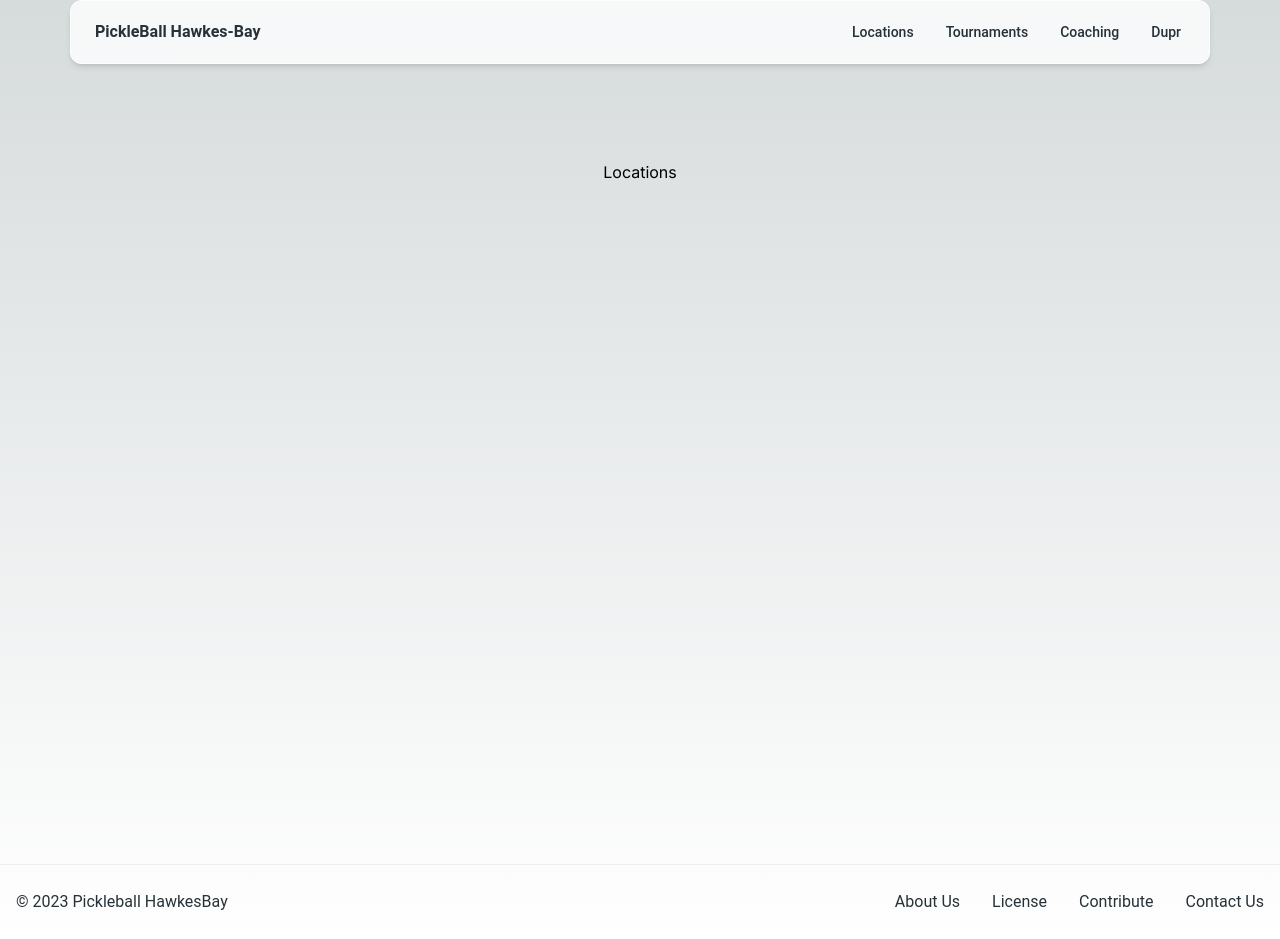
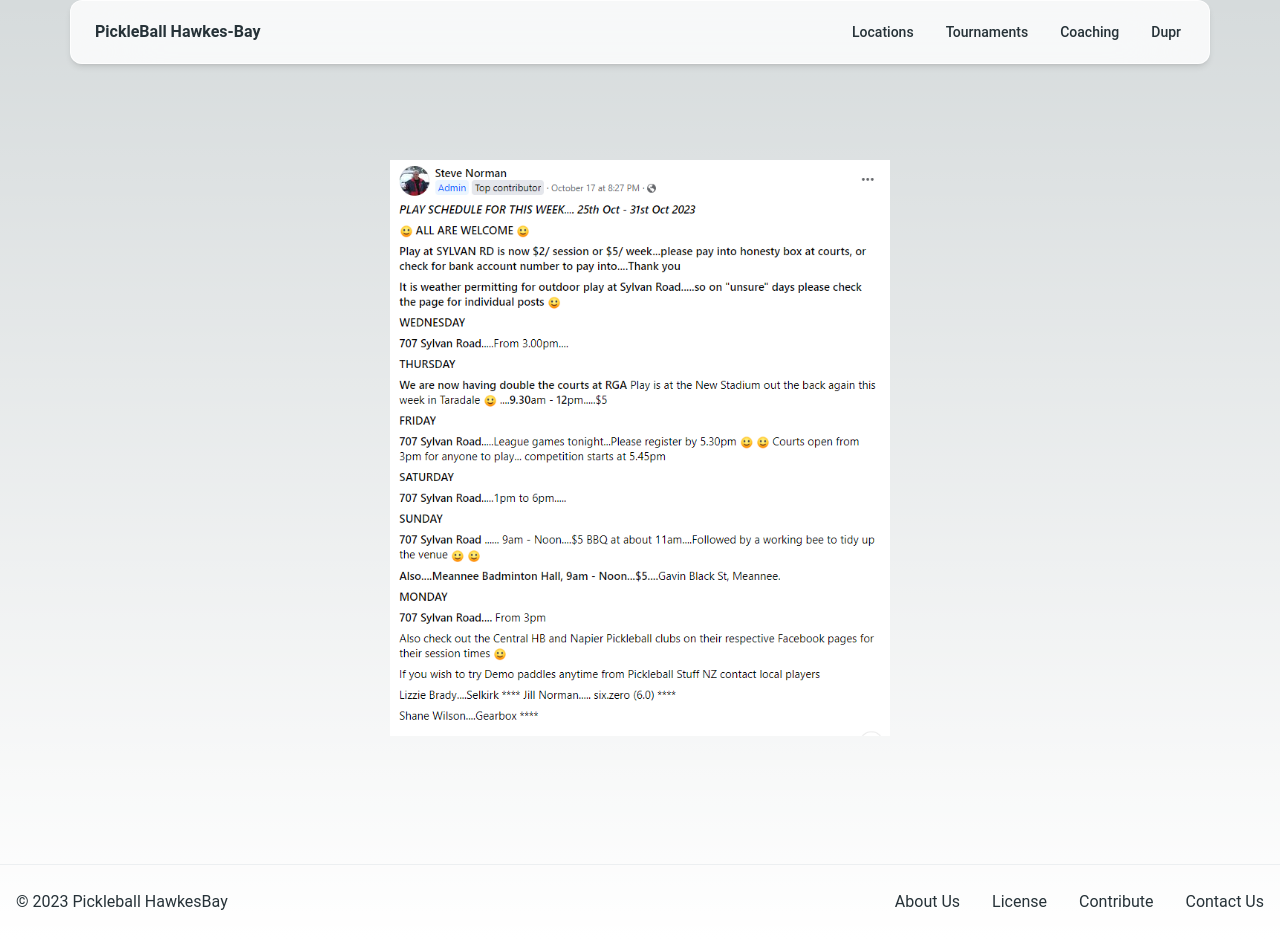
Before and after one commit to tom-mcIvor/pickleball-hawkes-bay, a Next.js app: page /locations in a window 1280 px wide. Built offline with nearby package versions, Linux system fonts and the light colour scheme.

Commit message:
add styling to the html

```diff
--- a/src/app/coaching/page.tsx
+++ b/src/app/coaching/page.tsx
@@ -1,5 +1,4 @@
 'use client'
-
 import Image from 'next/image'
 import React from 'react'
 import CoachingImage from "../../../public/coaching.png"
--- a/src/app/locations/page.tsx
+++ b/src/app/locations/page.tsx
@@ -1,10 +1,17 @@
 'use client'
 import React from 'react'
+import locations from '../../../public/locations.png'
+import Image from 'next/image'
 
 function Locations() {
   return (
     <div className="flex min-h-screen flex-col items-center justify-between p-24">
-    Locations
+      <Image
+        src={locations}
+        width={500}
+        height={500}
+        alt='locations image'
+      />
     </div>
   )
 }
--- a/src/components/HomeContent.tsx
+++ b/src/components/HomeContent.tsx
@@ -2,16 +2,29 @@
 import Image from 'next/image'
 import React from 'react'
 import pickleBallCourts from '../../public/pickleballCourts.png'
+import garySwing from '../../public/GarySwing.png'
+import { Carousel } from "@material-tailwind/react"
 
 function Home() {
   return (
     <>
-      <Image
-        src={pickleBallCourts}
-        width={500}
-        height={500}
-        alt='pickleBallCourts'
-      />
+
+<div className="h-auto w-auto">
+  <Carousel className="rounded-xl">
+        <Image
+          src={garySwing}
+          alt='garySwing'
+        />
+        <Image
+          src={pickleBallCourts}
+          alt='pickleBallCourts'
+        />
+        <Image
+          src={garySwing}
+          alt='garySwing'
+        />
+      </Carousel>
+</div>
     </>
   )
 }
```
Also changed, not shown: public/locations.png (added), 1 other file (tests, documents, lock files or other folders).
